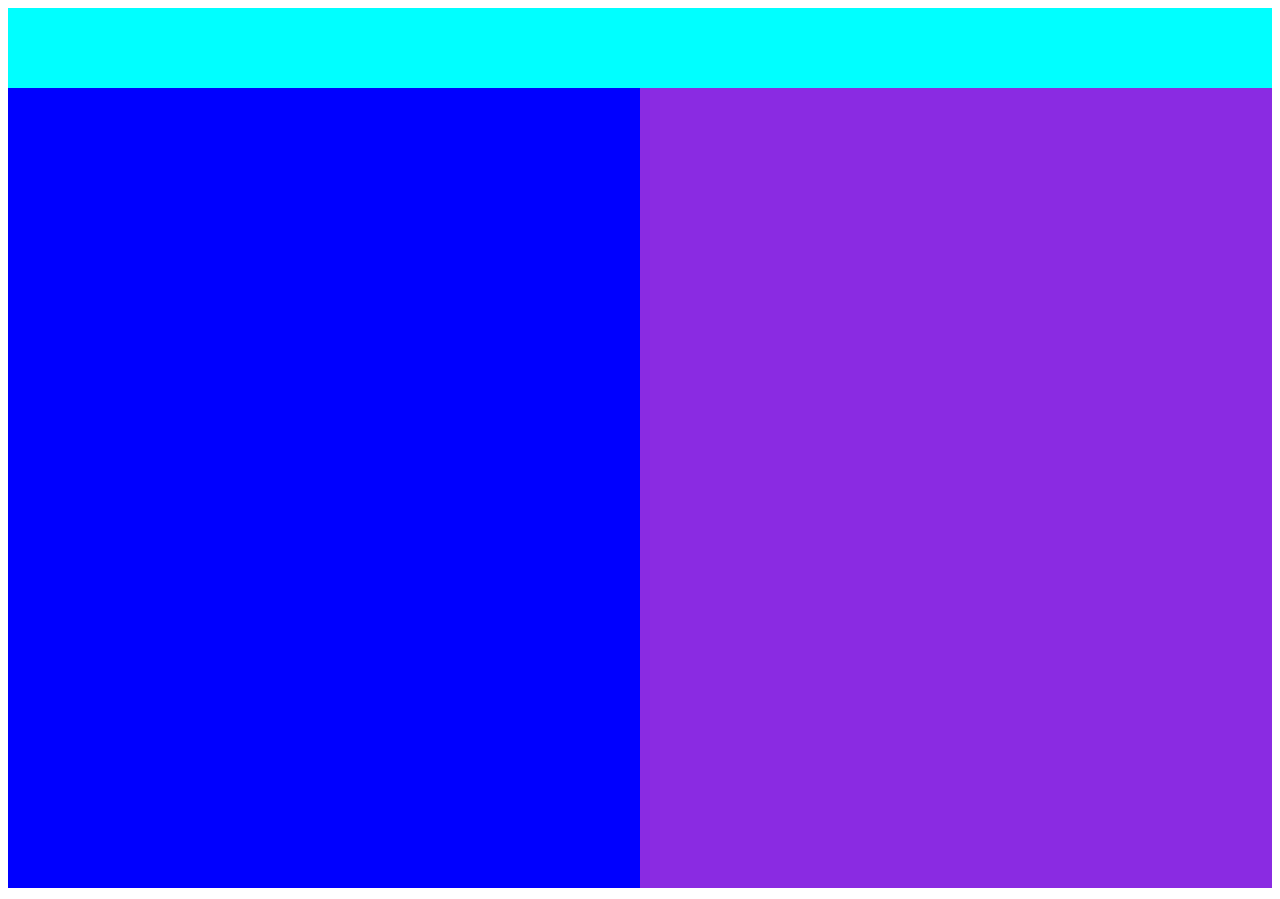
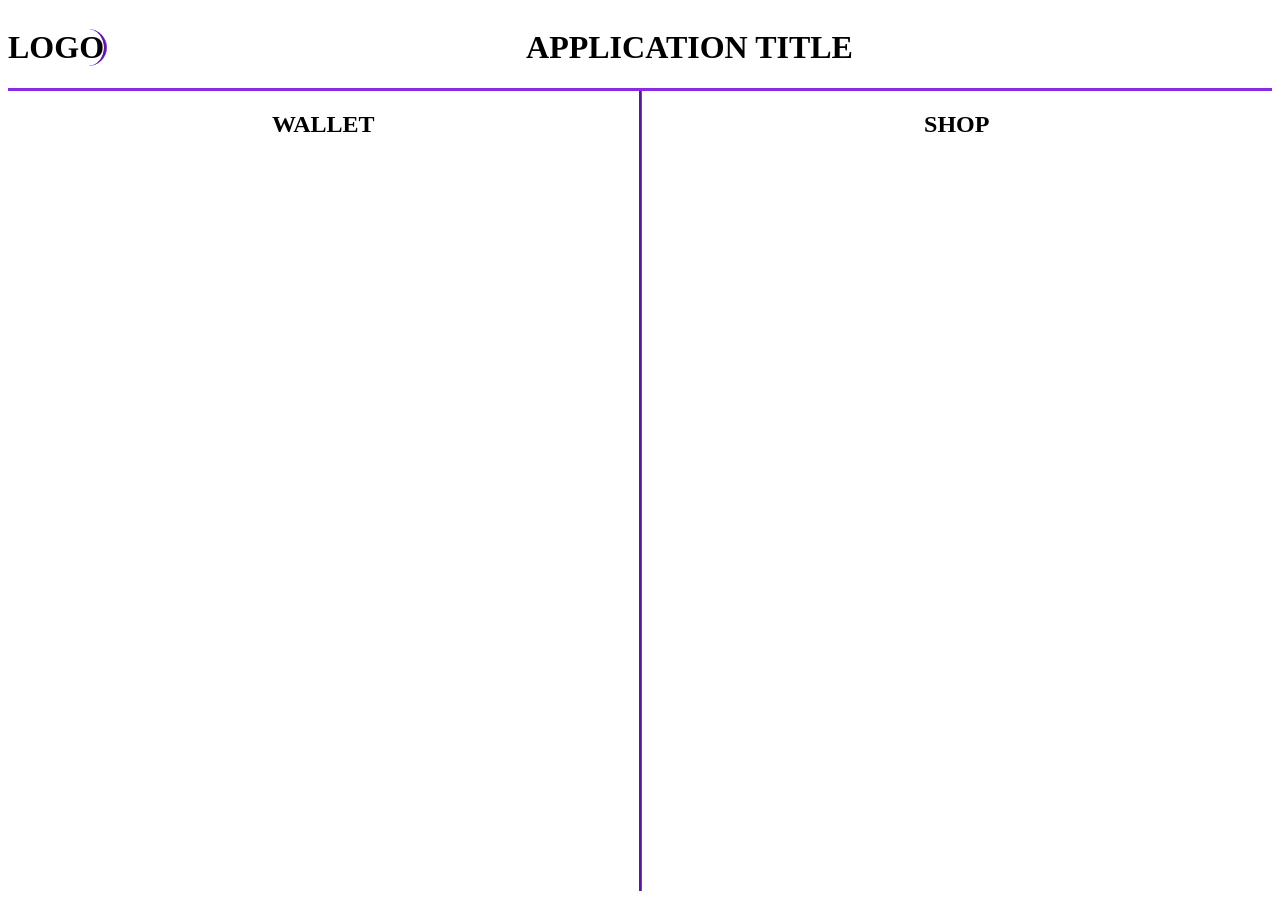
Before and after one commit to Dw1GHTY/RxJS-projekat-18289, a website built with webpack: page index.html in a window 1280 px wide. Built offline with nearby package versions, Linux system fonts and the light colour scheme.

Commit message:
Staticki deo 1

```diff
--- a/src/index.ts
+++ b/src/index.ts
@@ -1,21 +1,41 @@
 /* const url = "http://localhost:3000/db/people-db.json"; */
 
 
-function render(){
-
-    const bodyContainer = document.createElement('div');
-    bodyContainer.classList.add('app-container');
-    document.body.appendChild(bodyContainer);
+const appContainer = document.createElement('div');
+appContainer.classList.add('app-container');
+document.body.appendChild(appContainer);
 
 
+
+//header
 const headerContainer = document.createElement('div');
 headerContainer.classList.add('header-container');
-    bodyContainer.appendChild(headerContainer);
+appContainer.appendChild(headerContainer);
 
+const logoContainer = document.createElement('div');
+logoContainer.classList.add('logo-container');
+headerContainer.appendChild(logoContainer);
+
+const appLogo = document.createElement('h1');
+appLogo.classList.add('app-logo')
+appLogo.textContent = "LOGO";
+logoContainer.appendChild(appLogo);
+
+const appTitleContainer = document.createElement('div');
+appTitleContainer.classList.add('app-title-container')
+headerContainer.appendChild(appTitleContainer);
+
+const appTitle = document.createElement('h1');
+appTitle.classList.add('app-title')
+appTitle.innerHTML = "APPLICATION TITLE";
+appTitleContainer.appendChild(appTitle);
+
+
+
+//main
 const workspaceContainer = document.createElement('div');
 workspaceContainer.classList.add('workspace-container');
-    bodyContainer.appendChild(workspaceContainer);
-
+appContainer.appendChild(workspaceContainer);
 
 const walletContainer = document.createElement('div');
 walletContainer.classList.add('wallet-container');
@@ -25,6 +45,25 @@ function render(){
 shopContainer.classList.add('shop-container');
 workspaceContainer.appendChild(shopContainer);
 
-}
 
-render();
+
+//WALLET
+const walletTitleContainer = document.createElement('div');
+walletTitleContainer.classList.add('wallet-title-container');
+walletContainer.appendChild(walletTitleContainer);
+
+const walletTitle = document.createElement('h2');
+walletTitle.classList.add('wallet-title');
+walletTitle.innerHTML = "WALLET";
+walletTitleContainer.appendChild(walletTitle);
+
+
+//SHOP
+const shopTitleContainer = document.createElement('div');
+shopTitleContainer.classList.add('shop-title-container');
+shopContainer.appendChild(shopTitleContainer);
+
+const shopTitle = document.createElement('h2');
+shopTitle.classList.add('shop-title');
+shopTitle.innerHTML = "SHOP";
+shopTitleContainer.appendChild(shopTitle);
--- a/styles/main.css
+++ b/styles/main.css
@@ -1,27 +1,62 @@
-
-.app-container{
+.app-container {
     width: 100%;
     height: 100%;
 }
 
-.header-container{
-    background-color: aqua;
-    height: 10vh
+.header-container {
+    display: flex;
+
+    height: 10vh;
+    border-bottom: solid blueviolet;
 }
 
-.workspace-container{
+.logo-container {
+    margin-right: auto;
+}
+
+.app-logo {
+    border-right: groove blueviolet;
+    border-radius: 9999px;
+}
+
+.app-title-container {
+    flex: 1;
+    display: flex;
+    justify-content: center;
+}
+
+.app-title {}
+
+
+.workspace-container {
     display: flex;
     flex-direction: row;
 }
 
-.wallet-container{
-    background-color: blue;
+.wallet-container {
+    width: 50vw;
+    height: 100vh;
+    border-right-style: groove;
+    border-color: blueviolet;
+}
+
+.wallet-title-container {
+    display: flex;
+    justify-content: center;
+}
+
+.wallet-title {}
+
+
+
+.shop-container {
     width: 50vw;
     height: 100vh;
 }
 
-.shop-container{
-    background-color:blueviolet;
-    width: 50vw;
-    height: 100vh;
+.shop-title-container {
+    display: flex;
+    justify-content: center;
 }
+
+.shop-title {}
```
Also changed, not shown: db/components-db.json (indentation only), dist/bundle.js. Lines whose indentation alone changed are shown as unchanged.
